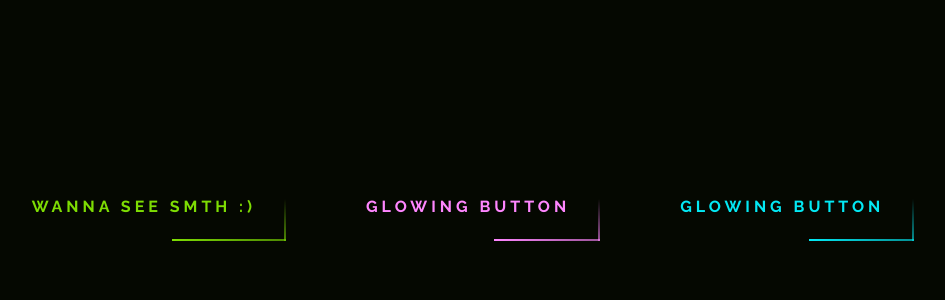
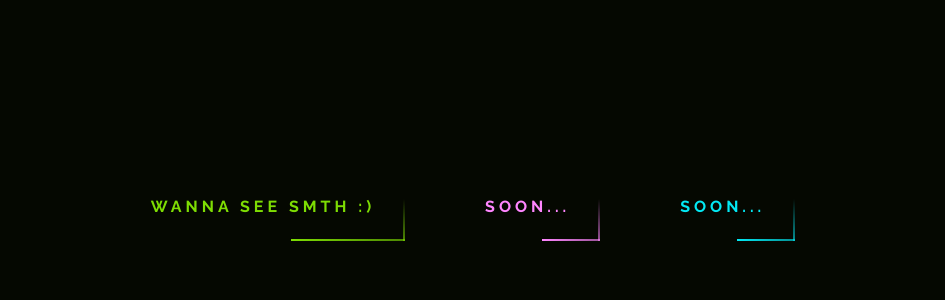
Before and after one commit to W-Mirshod/fun, a Django app: page / in a window 1280 px wide. Shown: the part 194-494 px from the top of the page, without its empty margins (157-1102 px from the left). Run offline with Django 5.2, Linux system fonts and the light colour scheme.

Commit message:
optimazing

```diff
--- a/main/templates/main.html
+++ b/main/templates/main.html
@@ -4,6 +4,7 @@
 <html lang="en">
 <head>
     <meta charset="UTF-8">
+    <meta name="viewport" content="width=device-width, initial-scale=1.0">
     <title>Choices</title>
     <link rel="stylesheet" href="{% static 'css/style.css' %}">
 </head>
@@ -23,7 +24,7 @@
     <span></span>
     <span></span>
     <span></span>
-    Glowing button
+    Soon...
 </a>
 
 <a href="#">
@@ -31,7 +32,7 @@
     <span></span>
     <span></span>
     <span></span>
-    Glowing button
+    Soon...
 </a>
 
 </body>
```
